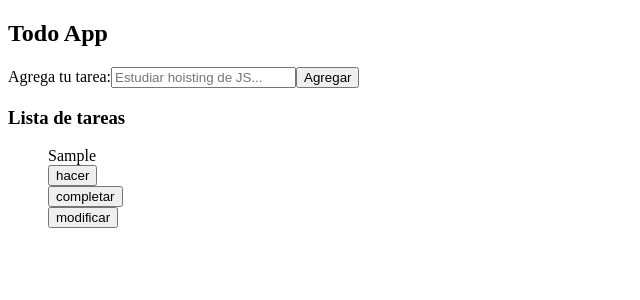
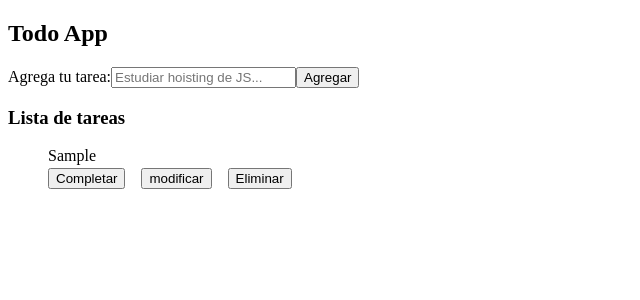
Before and after one commit to ramigalvan/practicando-react, a React (Vite) app: page / in a window 1280 px wide. Both pictures are taken after typing "Sample" into the empty fields and a click on the button "Agregar". Shown: the top 300 px of the page, without its empty margins (0-640 px from the left). Built offline with nearby package versions, Linux system fonts and the light colour scheme.

Commit message:
feat(TodoApp): crud basico

```diff
--- /dev/null
+++ b/src/TodoApp/TodoApp.css
@@ -0,0 +1,14 @@
+.listTasks{
+    display: flex;
+    flex-direction: column;
+    gap: 1rem;
+}
+.taskItem{
+    display: flex;
+    gap:0.2rem;
+    flex-direction: column;
+}
+.buttons{
+    display: flex;
+    gap: 1rem;
+}
--- a/src/TodoApp/TodoApp.tsx
+++ b/src/TodoApp/TodoApp.tsx
@@ -1,20 +1,24 @@
-import { useEffect, useState, type FormEvent } from "react"
-
+import { useEffect, useState, useRef, type FormEvent } from "react"
+import './TodoApp.css'
 //TODO: modularizar
-//usa modals para el boton de modificar
+//TODO: usa modals para el boton de modificar
+//TODO: aplicar css y responsive
 
 interface Task {
     id: string;
     text: string;
     completed: boolean;
 }
+
 function TodoApp() {
+    const modalRef = useRef<HTMLDialogElement>(null);
     const [task, setTask] = useState<Task>({
         completed: false,
         text: "",
         id: ""
     });
 
+    const [taskToEdit, setTaskToEdit] = useState<Task | null>();
 
     const [tasks, setTasks] = useState<Task[]>(() => {
         const stored = localStorage.getItem("tasks")
@@ -41,6 +45,27 @@ function TodoApp() {
         localStorage.setItem("tasks", JSON.stringify(tasks));
     }, [tasks]);
 
+    const saveTaskChanges = () => {
+        if (!taskToEdit || !taskToEdit.text.trim()) return;
+
+        const updatedTasks = tasks.map((t) =>
+            t.id === taskToEdit.id ? taskToEdit : t
+        );
+
+        setTasks(updatedTasks);
+        modalRef.current?.close();
+        setTaskToEdit(null);
+    };
+
+    const openEditModal = (task: Task) => {
+        setTaskToEdit(task)
+        modalRef.current?.showModal();
+    }
+
+    const cancelEdit = () => {
+        modalRef.current?.close();
+        setTaskToEdit(null)
+    }
     return (
         <section>
             <h2>Todo App</h2>
@@ -51,30 +76,59 @@ function TodoApp() {
                     type="text"
                     value={task.text}
                     required
-                    onChange={(e) => setTask({...task, text: e.target.value})}
+                    onChange={(e) => setTask({ ...task, text: e.target.value })}
                     id="input-tarea"
                 />
                 <button type="submit">Agregar</button>
             </form>
             <h3>Lista de tareas</h3>
-            <ul>
+            <ul className="listTasks">
                 {
-                    tasks.map(({text, id}) =>
-                        <li style={{
-                            marginBottom: "1rem",
-                            display : "flex",
-                            flexDirection: "column",
-                            alignItems: "flex-start",
-                            }}
+                    tasks.map(({ text, id, completed }) =>
+                        <li className="taskItem"
                             key={id}>
-                            <span>{text}</span>
-                            <button>hacer</button>
-                            <button>completar</button>
-                            <button>modificar</button>
+                            <span
+                                style={{ textDecoration: completed ? "line-through" : "none" }}>{text}</span>
+
+                            <div className="buttons">
+                                <button
+                                    onClick={() =>
+                                        setTasks((prev) =>
+                                            prev.map((t) =>
+                                                t.id === id ? { ...t, completed: !t.completed } : t))
+                                    }
+                                >{completed ? "Deshacer" : "Completar"}
+                                </button>
+                                <button
+                                    onClick={() => openEditModal({ completed, id, text })}>modificar
+                                </button>
+                                <button
+                                onClick={() => setTasks((prev) => prev.filter((t) => t.id !== id))}>
+                                    Eliminar
+                                </button>
+                            </div>
                         </li>
                     )
                 }
             </ul>
+
+            <dialog ref={modalRef}>
+                <h4>Editar task</h4>
+                <input
+                    type="text"
+                    value={taskToEdit?.text || ""}
+                    onChange={(e) =>
+                        setTaskToEdit((prev) =>
+                            prev ? { ...prev, text: e.target.value } : null
+                        )
+                    }
+                />
+                <div style={{ marginTop: "1rem" }}>
+                    <button onClick={saveTaskChanges}>Guardar</button>
+                    <button onClick={cancelEdit} style={{ marginLeft: "1rem" }}>Cancelar</button>
+                </div>
+            </dialog>
+
         </section>
     )
 }
```
